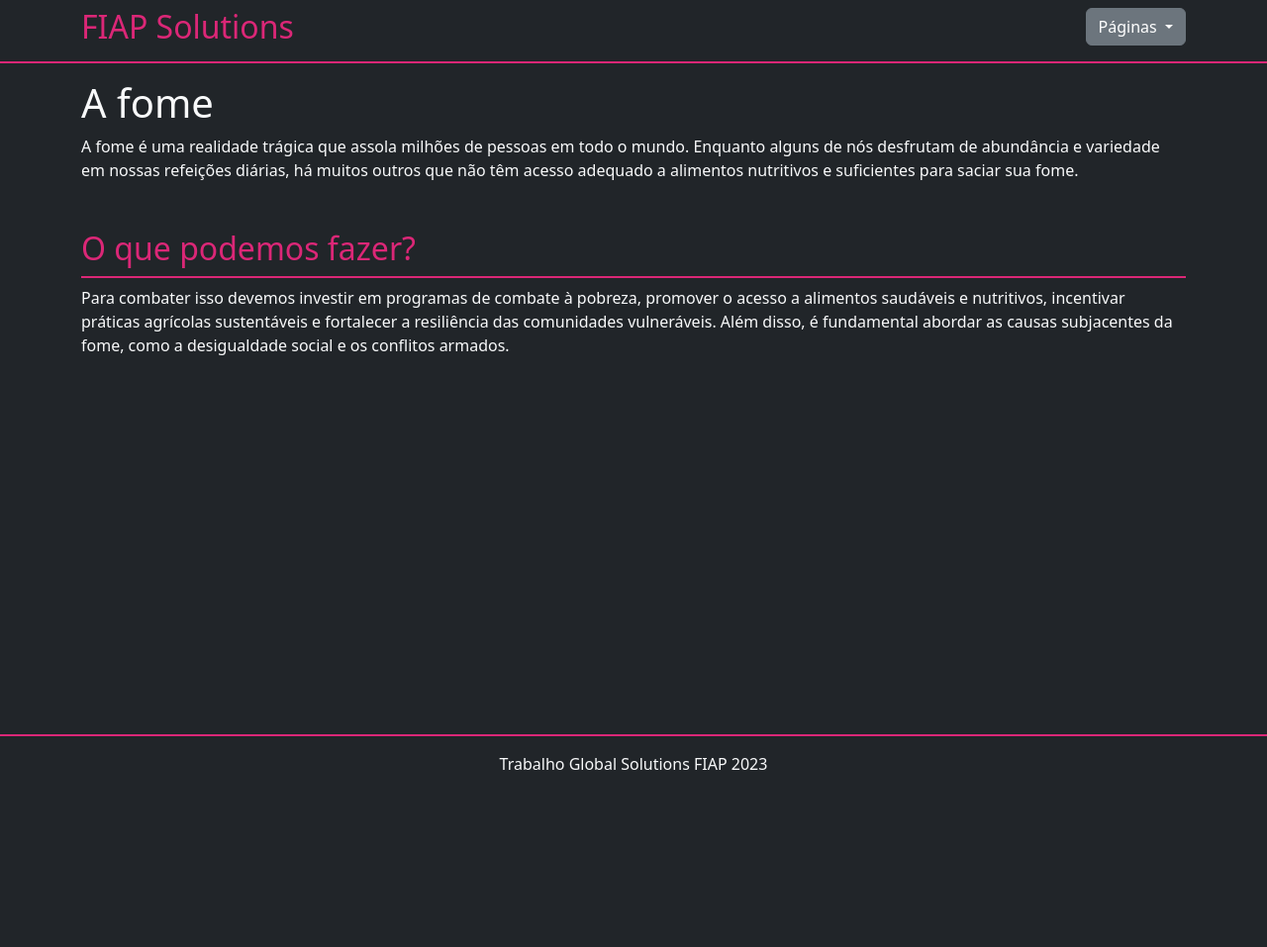
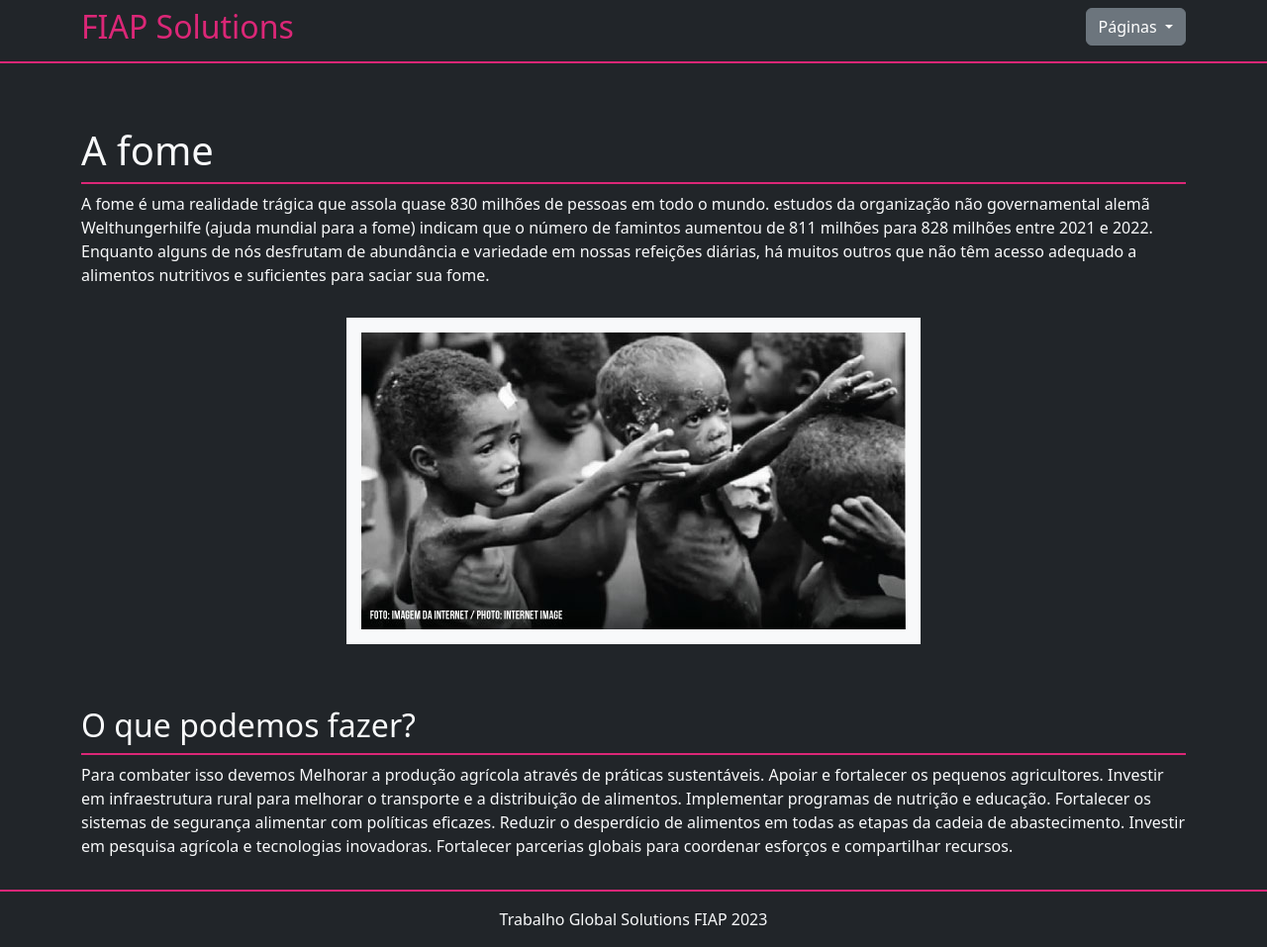
Before and after one commit to AmorimMG/Global-Solution, a plain HTML site: page informacoes.html in a window 1280 px wide. Shown: the whole page at 99% size. Before the commit the page ends 800 px from the top, so only its background shows below. Drawn offline with nearby package versions, Linux system fonts and the light colour scheme.

Commit message:
mudanças na informacoes quase finalizada

```diff
--- a/informacoes.html
+++ b/informacoes.html
@@ -33,10 +33,21 @@
 
 
   <main class="container  py-3">
-    <h1>A fome</h1>
-    <p>A fome é uma realidade trágica que assola milhões de pessoas em todo o mundo. Enquanto alguns de nós desfrutam de abundância e variedade em nossas refeições diárias, há muitos outros que não têm acesso adequado a alimentos nutritivos e suficientes para saciar sua fome.</p>
-<h2 class="mt-5 text-pink border-bottom border-pink border-2 pb-2">O que podemos fazer?</h2>
-<p>Para combater isso devemos investir em programas de combate à pobreza, promover o acesso a alimentos saudáveis e nutritivos, incentivar práticas agrícolas sustentáveis e fortalecer a resiliência das comunidades vulneráveis. Além disso, é fundamental abordar as causas subjacentes da fome, como a desigualdade social e os conflitos armados.</p>
+    <h1 class="mt-5 text -pink border-bottom border-pink border-2 pb-2">A fome</h1>
+    <p>A fome é uma realidade trágica que assola quase 830 milhões de pessoas em todo o mundo. estudos da organização não governamental alemã Welthungerhilfe (ajuda mundial para a fome) indicam que o número de famintos aumentou de 811 milhões para 828 milhões entre 2021 e 2022. Enquanto alguns de nós desfrutam de abundância e variedade em nossas
+refeições diárias, há muitos outros que não têm acesso adequado a alimentos nutritivos e suficientes para saciar sua fome.</p>
+<center>
+  <img src="fome.jpg" vspace="15px" hspace="15px" border="15px" align=”middle>
+</center>
+    <h2 class="mt-5 text -pink border-bottom border-pink border-2 pb-2">O que podemos fazer?</h2>
+<p>Para combater isso devemos Melhorar a produção agrícola através de práticas sustentáveis.
+  Apoiar e fortalecer os pequenos agricultores.
+  Investir em infraestrutura rural para melhorar o transporte e a distribuição de alimentos.
+  Implementar programas de nutrição e educação.
+  Fortalecer os sistemas de segurança alimentar com políticas eficazes.
+  Reduzir o desperdício de alimentos em todas as etapas da cadeia de abastecimento.
+  Investir em pesquisa agrícola e tecnologias inovadoras.
+  Fortalecer parcerias globais para coordenar esforços e compartilhar recursos.</p>
   </main>
 
   <!-- Footer -->
```
Also changed, not shown: fome.jpg (added).
